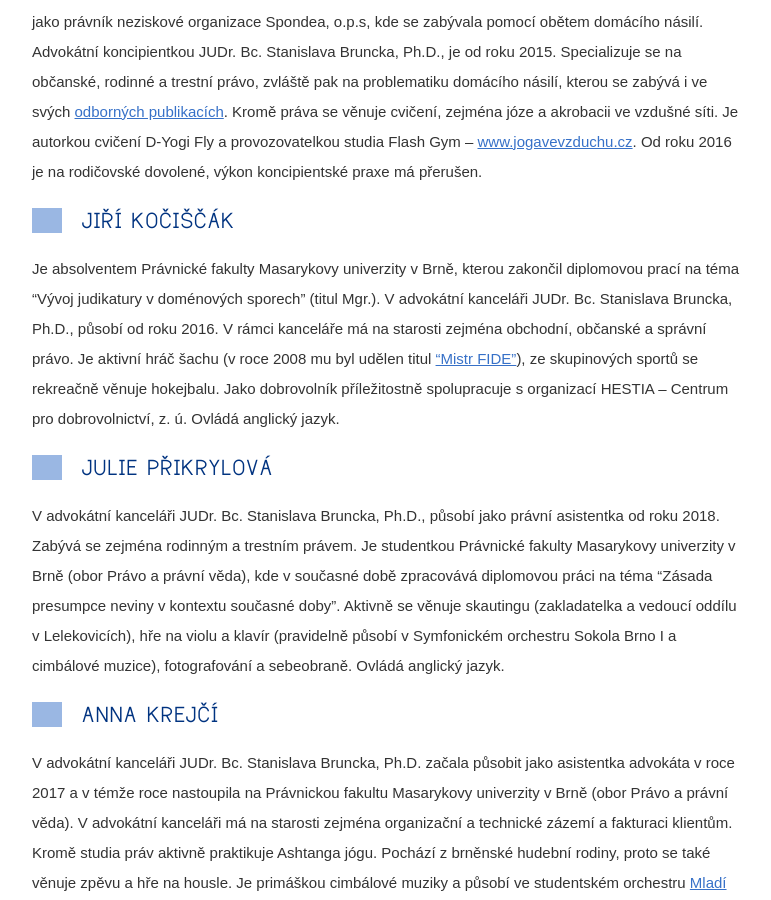
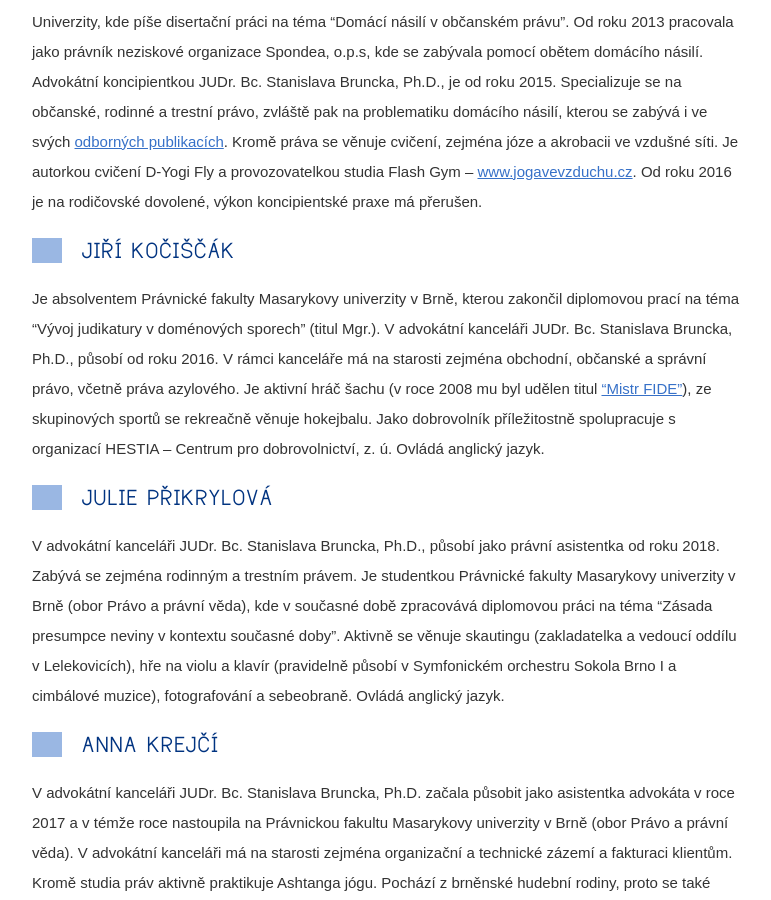
Before and after one commit to Pave91/bruncko-web, a Jekyll site: the page built from osoby-v-kancelari.md, in a window 1280 px wide and 900 px high, scrolled down 2065 px. Shown: the whole window, without its empty margins (38-809 px from the left). Built offline with Jekyll 4.4.1, drawn with Linux system fonts in a browser that asks for light colours; nearby versions of some CDN libraries; some of the changed text lies outside the part shown.

Commit message:
Update osoby-v-kancelari.md

```diff
--- a/osoby-v-kancelari.md
+++ b/osoby-v-kancelari.md
@@ -42,7 +42,7 @@ Od roku 2016 je na rodičovské dovolené, výkon koncipientské praxe má přer
 
 
 ## Jiří Kočiščák
-Je absolventem Právnické fakulty Masarykovy univerzity v Brně, kterou zakončil diplomovou prací na téma "Vývoj judikatury v doménových sporech" (titul Mgr.). V advokátní kanceláři JUDr. Bc. Stanislava Bruncka, Ph.D., působí od roku 2016. V rámci kanceláře má na starosti zejména obchodní, občanské a správní právo.
+Je absolventem Právnické fakulty Masarykovy univerzity v Brně, kterou zakončil diplomovou prací na téma "Vývoj judikatury v doménových sporech" (titul Mgr.). V advokátní kanceláři JUDr. Bc. Stanislava Bruncka, Ph.D., působí od roku 2016. V rámci kanceláře má na starosti zejména obchodní, občanské a správní právo, včetně práva azylového.
 Je aktivní hráč šachu (v roce 2008 mu byl udělen titul ["Mistr FIDE"](https://ratings.fide.com/topfed.phtml?ina=1&country=CZE)), ze skupinových sportů se rekreačně věnuje hokejbalu. Jako dobrovolník příležitostně spolupracuje s organizací HESTIA – Centrum pro dobrovolnictví, z. ú. Ovládá anglický jazyk.
 
 
```
Also changed, not shown: other parts of osoby-v-kancelari.md (+1 -1 lines).
